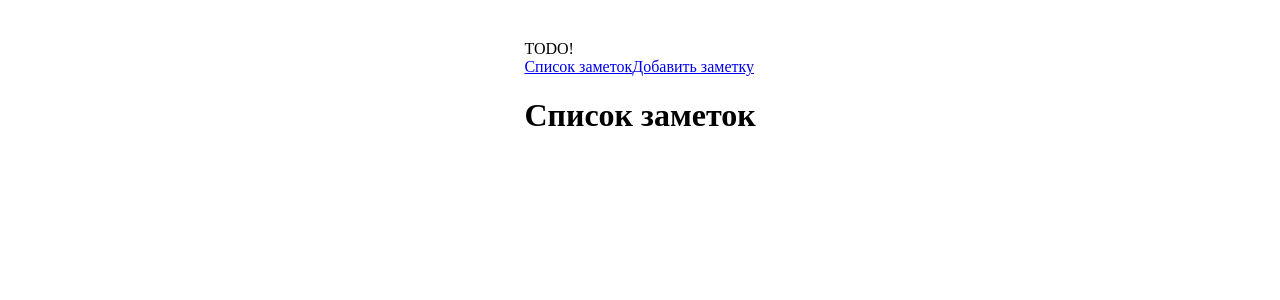
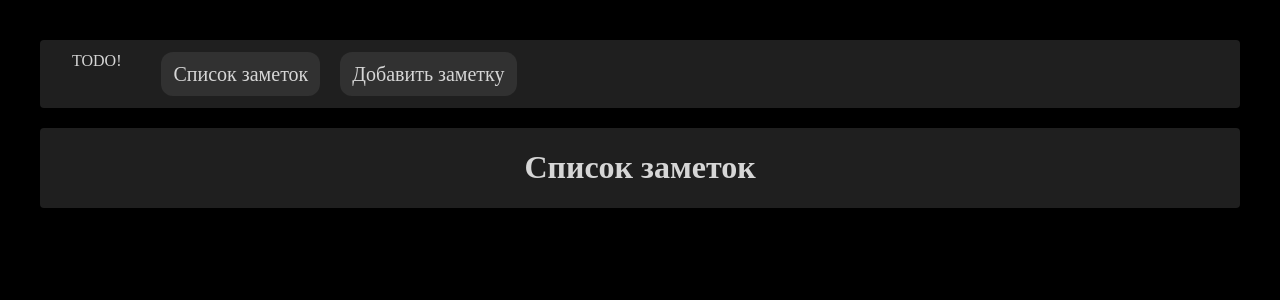
Before and after one commit to otisnth/vue3-ts-todo, a Vue app: page / in a window 1280 px wide. Shown: the top 300 px of the page. Built offline with nearby package versions, Linux system fonts and the light colour scheme.

Commit message:
style: зачатки стилизации

```diff
--- a/src/app/styles/global.css
+++ b/src/app/styles/global.css
@@ -1,11 +1,28 @@
 #app {
-  max-width: 1280px;
+  width: 100%;
   margin: 0 auto;
   padding: 2rem;
   font-weight: normal;
+  display: flex;
+  flex-direction: column;
+  gap: 20px;
+}
+
+a {
+  text-decoration: none;
+  color: unset;
 }
 
 body {
   display: flex;
   place-items: center;
+  background-color: #000;
 }
+
+.page-title__container {
+  color: #d6d6d6;
+  background-color: #1f1f1f;
+  display: flex;
+  justify-content: center;
+  border-radius: 4px;
+}
--- a/src/pages/AddNotePage/Index.vue
+++ b/src/pages/AddNotePage/Index.vue
@@ -1,5 +1,5 @@
 <template>
-    <div>
+    <div class="page-title__container">
         <h1>Добавить заметку</h1>
     </div>
 </template>
--- a/src/pages/EditNotePage/Index.vue
+++ b/src/pages/EditNotePage/Index.vue
@@ -1,5 +1,5 @@
 <template>
-    <div>
+    <div class="page-title__container">
         <h1>Редактировать заметку</h1>
     </div>
 </template>
--- a/src/pages/NoteViewPage/Index.vue
+++ b/src/pages/NoteViewPage/Index.vue
@@ -1,5 +1,5 @@
 <template>
-    <div>
+    <div class="page-title__container">
         <h1>Просмотр заметки</h1>
     </div>
 </template>
--- a/src/pages/NotesPage/Index.vue
+++ b/src/pages/NotesPage/Index.vue
@@ -1,5 +1,5 @@
 <template>
-    <div>
+    <div class="page-title__container">
         <h1>Список заметок</h1>
     </div>
 </template>
--- a/src/shared/ui/Header.vue
+++ b/src/shared/ui/Header.vue
@@ -26,4 +26,26 @@ const headerPageList: any = [
 ];
 </script>
 
-<style></style>
+<style>
+.header__container {
+    display: flex;
+    padding: 12px 32px;
+    gap: 40px;
+    background-color: #1f1f1f;
+    color: #d6d6d6;
+    border-radius: 4px;
+}
+
+.header__links {
+    display: flex;
+    gap: 20px;
+}
+
+.header__link {
+    background-color: #d6d6d619;
+    border-radius: 12px;
+    padding: 12px;
+    font-size: 20px;
+    line-height: 20px;
+}
+</style>
```
